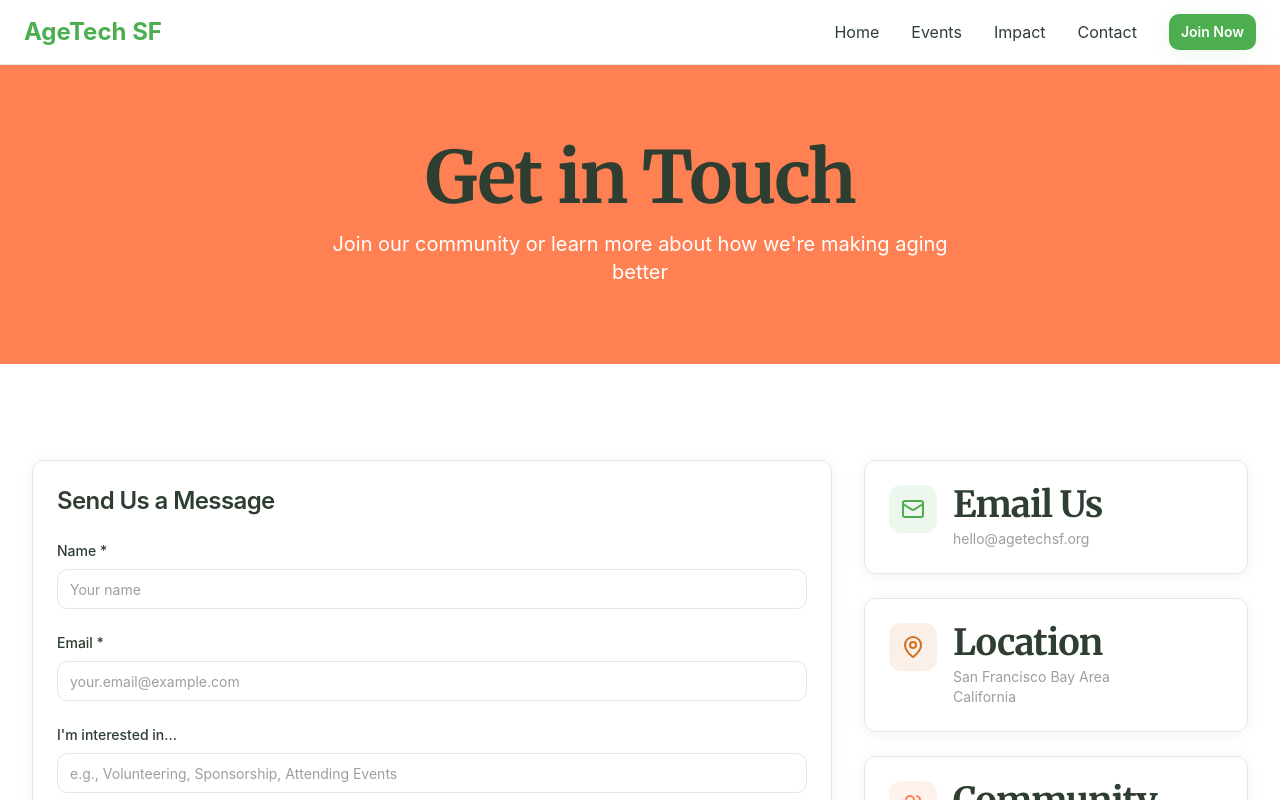
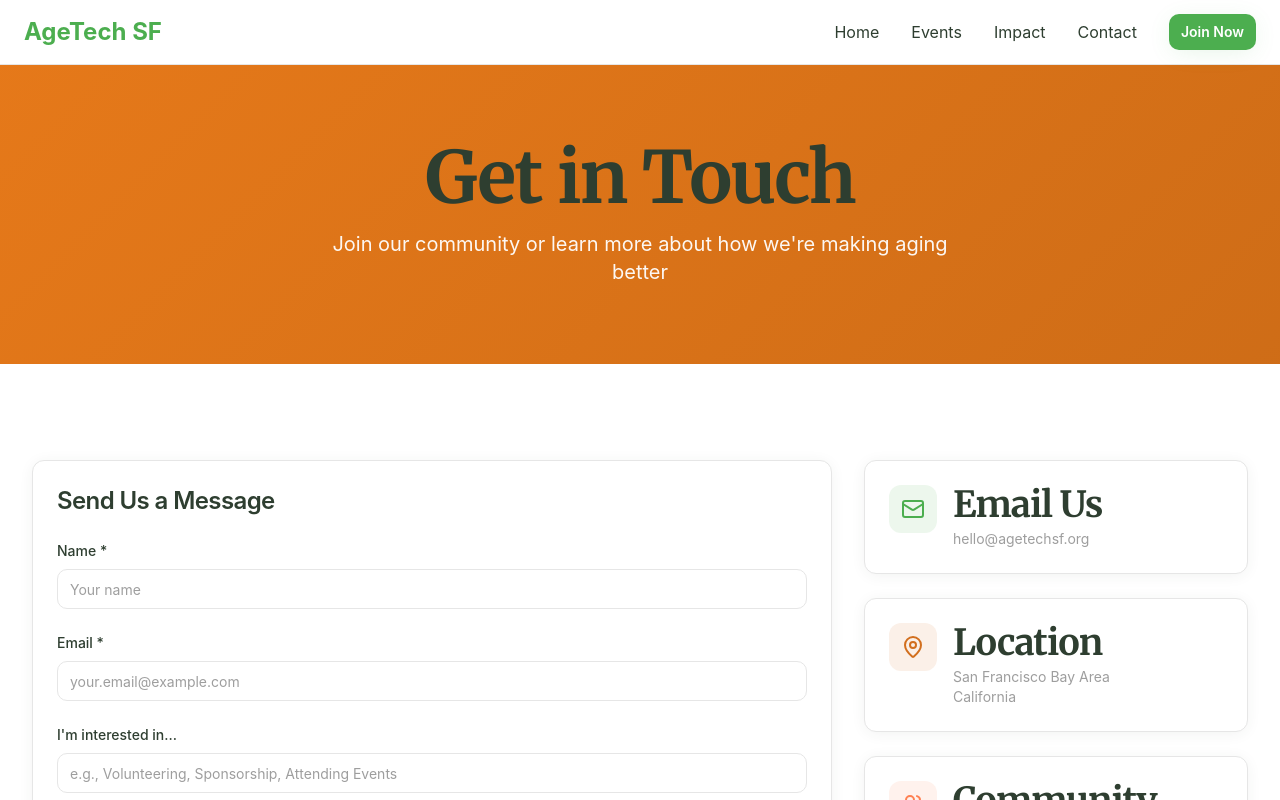
Before and after one commit to sward13/age-tech-heart, a React (Vite) app: page /contact in a window 1280 px wide. Shown: the top 800 px of the page. Built offline with nearby package versions, Linux system fonts and the light colour scheme; the HTML template or start-up script is replaced by a standard one.

Commit message:
Update header block color

```diff
--- a/src/index.css
+++ b/src/index.css
@@ -12,6 +12,7 @@
     /* Primary Brand Colors */
     --vital-green: 122 39% 49%;
     --fresh-lime: 88 50% 53%;
+    --burnt-orange: 28 80% 50%;
     --warm-terracotta: 27 75% 47%;
     --bright-coral: 16 100% 66%;
     --rich-gold: 51 100% 50%;
@@ -57,7 +58,7 @@
     --radius: 0.75rem;
 
     /* Gradients */
-    --gradient-hero: linear-gradient(135deg, hsl(27 75% 47%) 0%, hsl(16 100% 66%) 100%);
+    --gradient-hero: linear-gradient(135deg, hsl(28 80% 50%) 0%, hsl(28 80% 45%) 100%);
     --gradient-warm: linear-gradient(135deg, hsl(27 75% 47%) 0%, hsl(16 100% 66%) 100%);
     --gradient-sunshine: linear-gradient(135deg, hsl(51 100% 50%) 0%, hsl(16 100% 66%) 100%);
     --gradient-forest: linear-gradient(135deg, hsl(128 15% 21%) 0%, hsl(122 39% 49%) 100%);
@@ -106,7 +107,7 @@
     --input: 128 15% 22%;
     --ring: 122 35% 55%;
 
-    --gradient-hero: linear-gradient(135deg, hsl(27 70% 52%) 0%, hsl(16 95% 70%) 100%);
+    --gradient-hero: linear-gradient(135deg, hsl(28 80% 55%) 0%, hsl(28 80% 50%) 100%);
     --gradient-warm: linear-gradient(135deg, hsl(27 70% 52%) 0%, hsl(16 95% 70%) 100%);
     --gradient-sunshine: linear-gradient(135deg, hsl(51 95% 55%) 0%, hsl(16 95% 70%) 100%);
     --gradient-forest: linear-gradient(135deg, hsl(128 20% 12%) 0%, hsl(122 35% 55%) 100%);
--- a/src/pages/Contact.tsx
+++ b/src/pages/Contact.tsx
@@ -44,10 +44,10 @@ const Contact = () => {
       <Navigation />
 
       {/* Hero Section */}
-      <section className="relative min-h-[300px] flex items-center justify-center bg-accent overflow-hidden mt-16">
+      <section className="relative min-h-[300px] flex items-center justify-center gradient-hero overflow-hidden mt-16">
         <div className="relative z-10 text-center px-6">
           <h1 className="mb-4">Get in Touch</h1>
-          <p className="text-xl max-w-2xl mx-auto text-accent-foreground">
+          <p className="text-xl max-w-2xl mx-auto text-white opacity-95">
             Join our community or learn more about how we're making aging better
           </p>
         </div>
--- a/src/pages/Events.tsx
+++ b/src/pages/Events.tsx
@@ -9,7 +9,7 @@ const Events = () => {
       <Navigation />
 
       {/* Hero Section */}
-      <section className="relative min-h-[400px] flex items-center justify-center bg-primary overflow-hidden mt-16">
+      <section className="relative min-h-[400px] flex items-center justify-center gradient-hero overflow-hidden mt-16">
         <div className="absolute inset-0 opacity-20">
           <img
             src={eventImage}
--- a/src/pages/Impact.tsx
+++ b/src/pages/Impact.tsx
@@ -48,7 +48,7 @@ const Impact = () => {
       <Navigation />
 
       {/* Hero Section */}
-      <section className="relative min-h-[400px] flex items-center justify-center bg-secondary overflow-hidden mt-16">
+      <section className="relative min-h-[400px] flex items-center justify-center gradient-hero overflow-hidden mt-16">
         <div className="relative z-10 text-center px-6 text-white">
           <h1 className="mb-4">Our Impact</h1>
           <p className="text-xl max-w-2xl mx-auto opacity-95">
```
